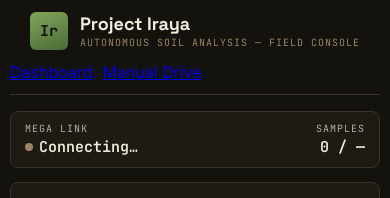
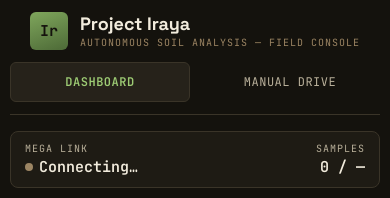
Before and after one commit to laymedabe/Project-Iraya-Soil-Mapping-Robot, a Flask app: page / in a window 390 px wide. Shown: the top 198 px of the page. Run offline with Flask 3, Linux system fonts and the light colour scheme; some libraries are stand-ins or nearby versions.

Commit message:
feat(templates): update base layout with responsive viewport and mobile navigation active states

```diff
--- a/project_iraya/raspberry_pi/app/templates/base.html
+++ b/project_iraya/raspberry_pi/app/templates/base.html
@@ -2,7 +2,7 @@
 <html lang="en">
 <head>
 <meta charset="UTF-8">
-<meta name="viewport" content="width=device-width, initial-scale=1.0">
+<meta name="viewport" content="width=device-width, initial-scale=1.0, maximum-scale=1.0, user-scalable=no, viewport-fit=cover">
 <title>{% block title %}Project Iraya{% endblock %}</title>
 <link rel="stylesheet" href="{{ url_for('static', filename='css/dashboard.css') }}">
 <script src="https://cdnjs.cloudflare.com/ajax/libs/Chart.js/4.4.1/chart.umd.min.js"></script>
@@ -13,14 +13,14 @@
   <header>
     <div class="brand">
       <div class="brand-mark">Ir</div>
-      <div>
+      <div class="brand-text">
         <h1>Project Iraya</h1>
         <div class="sub">Autonomous Soil Analysis — Field Console</div>
       </div>
     </div>
     <nav class="top-nav">
-      <a href="{{ url_for('dashboard.index') }}">Dashboard</a>
-      <a href="{{ url_for('dashboard.drive') }}">Manual Drive</a>
+      <a href="{{ url_for('dashboard.index') }}" class="nav-link {% if request.endpoint == 'dashboard.index' %}active{% endif %}">Dashboard</a>
+      <a href="{{ url_for('dashboard.drive') }}" class="nav-link {% if request.endpoint == 'dashboard.drive' %}active{% endif %}">Manual Drive</a>
     </nav>
   </header>
   {% block content %}{% endblock %}
```
